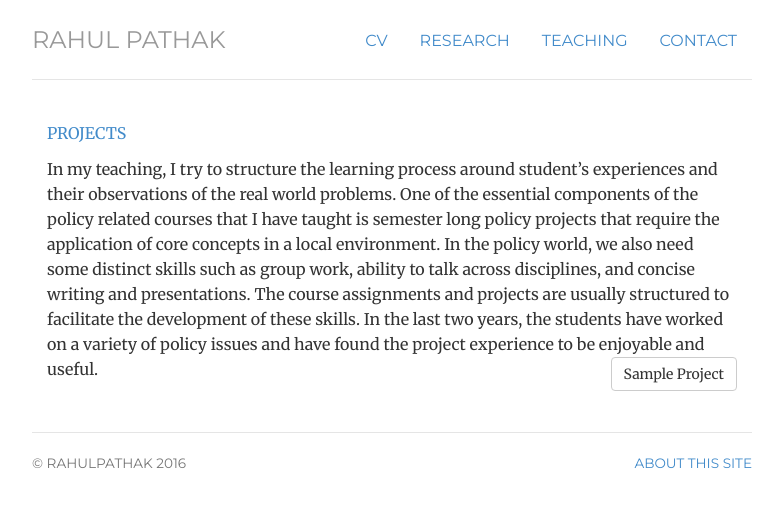
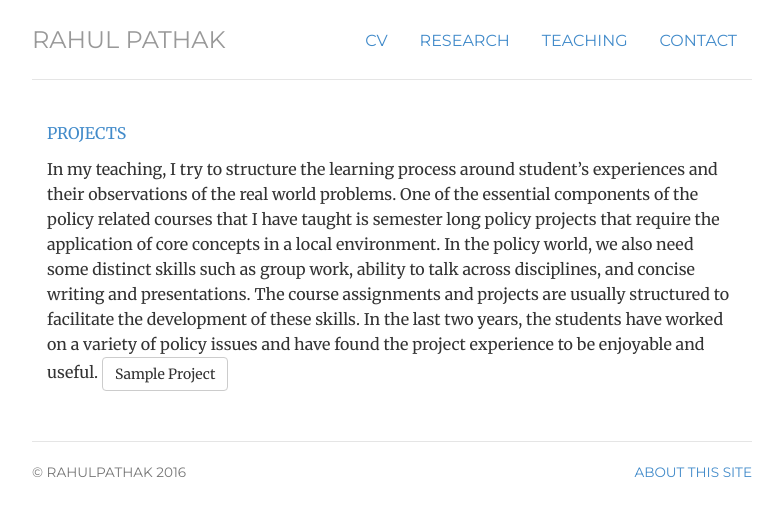
Before and after one commit to pathak-rahul/pathak-rahul.github.io, a Jekyll site: the page built from assignments/index.html, in a window 1280 px wide. Shown: the top 516 px of the page, without its empty margins (248-1031 px from the left). Built offline with Jekyll 4.4.1, drawn with Linux system fonts in a browser that asks for light colours.

Commit message:
Update index.html

```diff
--- a/assignments/index.html
+++ b/assignments/index.html
@@ -16,7 +16,8 @@ title: assignment
 	</div>
 	<div itemscope itemtype="http://data-vocabulary.org/Person" class="col-sm-12">
 <p class-"lead"> In my teaching, I try to structure the learning process around student’s experiences and their observations of the real world problems. One of the essential components of the policy related courses that I have taught is semester long policy projects that require the application of core concepts in a local environment. In the policy world, we also need some distinct skills such as group work, ability to talk across disciplines, and concise writing and presentations. The course assignments and projects are usually structured to facilitate the development of these skills. In the last two years, the students have worked on a variety of policy issues and have found the project experience to be enjoyable and useful.
-<a href="/files/8141.pdf" class="btn btn-default pull-right" title="Sample Project">Sample Project</a>
+
+<a href="/files/8141.pdf" class="btn btn-default pull-center" title="Sample Project">Sample Project</a>
 
 	</div>
 
```
